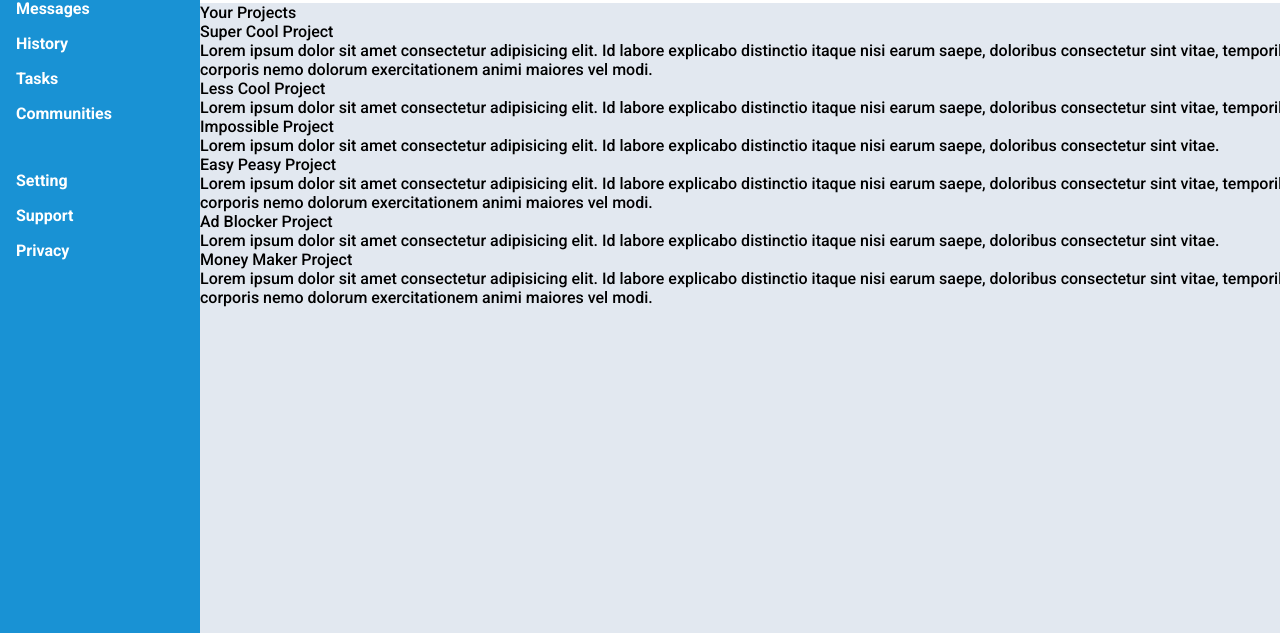
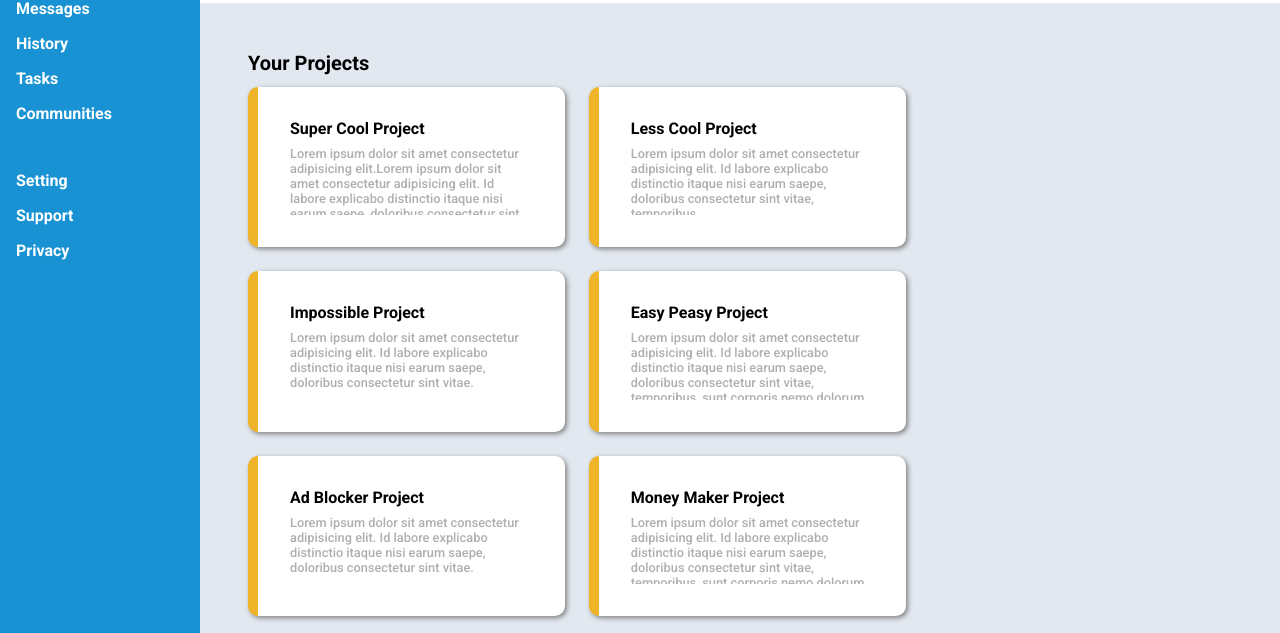
Before and after one commit to katuta772/odin-admin-dashboard, a plain HTML site: page index.html in a window 1280 px wide. Shown: the part 167-800 px from the top of the page. Drawn offline with Linux system fonts and the light colour scheme.

Commit message:
css added project card style

```diff
--- a/index.html
+++ b/index.html
@@ -77,7 +77,7 @@
           <div class="main-projects-title">Your Projects</div>
           <div class="main-projects-project">
             <div class="main-projects-project-title">Super Cool Project</div>
-            <div class="main-projects-project-text">Lorem ipsum dolor sit amet consectetur adipisicing elit. Id labore explicabo distinctio itaque nisi earum saepe, doloribus consectetur sint vitae, temporibus, sunt corporis nemo dolorum exercitationem animi maiores vel modi.</div>
+            <div class="main-projects-project-text">Lorem ipsum dolor sit amet consectetur adipisicing elit.Lorem ipsum dolor sit amet consectetur adipisicing elit. Id labore explicabo distinctio itaque nisi earum saepe, doloribus consectetur sint vitae, temporibus, sunt corporis nemo dolorum exercitationem animi maiores vel modi. Id labore explicabo distinctio itaque nisi earum saepe, doloribus consectetur sint vitae, temporibus, sunt corporis nemo dolorum exercitationem animi maiores vel modi.</div>
           </div>
           <div class="main-projects-project">
             <div class="main-projects-project-title">Less Cool Project</div>
--- a/style.css
+++ b/style.css
@@ -186,4 +186,60 @@ body {
 .main {
   grid-area: main;
   background-color: #e2e8f0;
+  display: grid;
+  grid-template-areas:
+    "projects projects side"
+    "projects projects side"
+    "projects projects side";
+  grid-template-columns: 37.5% 37.5% 25%;
+  padding: 3rem;
 }
+
+.main-projects{
+  grid-area: projects;
+  display: inline-grid;
+  grid-template-columns: max(300px, 40%) max(300px, 40%);
+  grid-template-rows: 2% 27% 27% 27%;
+  grid-template-areas:
+  "title title"
+  "projects projects"
+  "projects projects"
+  "projects projects";
+  gap:1.5rem;
+}
+
+.main-projects-title{
+  grid-area: title;
+  font-size: 1.25rem;
+  font-weight: bold;
+}
+
+.main-projects-project{
+  display: flex;
+  flex-direction: column;
+  gap: .5rem;
+  background-color: #ffffff;
+  border-radius: 10px;
+  padding: 2rem;
+  box-shadow: 2px 2px 5px grey;
+  box-sizing: border-box;
+  border-left: 10px solid #f0b429;
+}
+
+.main-projects-project-title{
+  font-weight: bold;
+}
+
+.main-projects-project-text{
+  display: -webkit-box;
+  -webkit-box-orient: vertical;
+  -webkit-line-clamp: 5;
+  overflow: hidden;
+  text-overflow: ellipsis;
+  color:#afafaf;
+  font-size: 0.80rem;
+}
+
+.main-side{
+  grid-area: side;
+}
```
